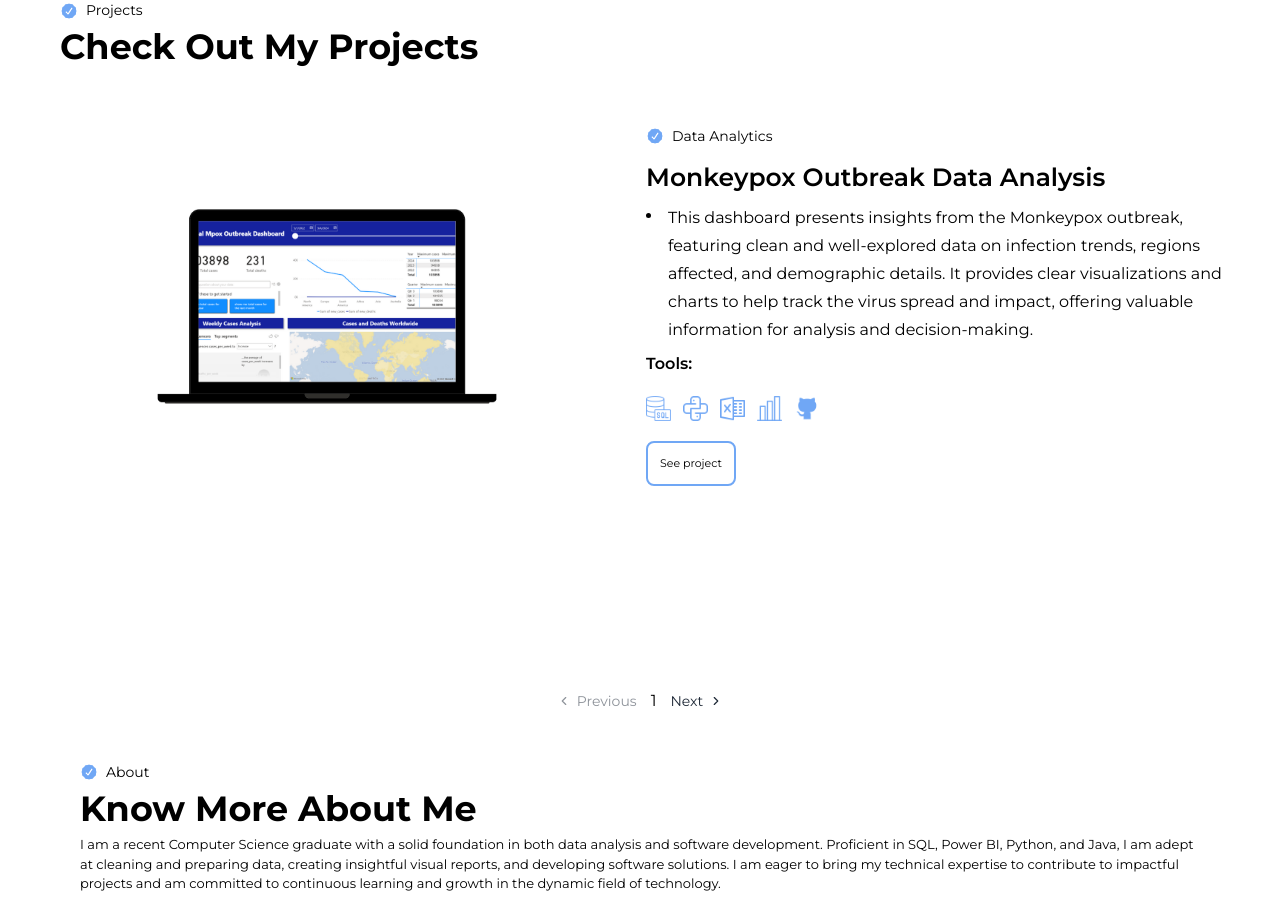
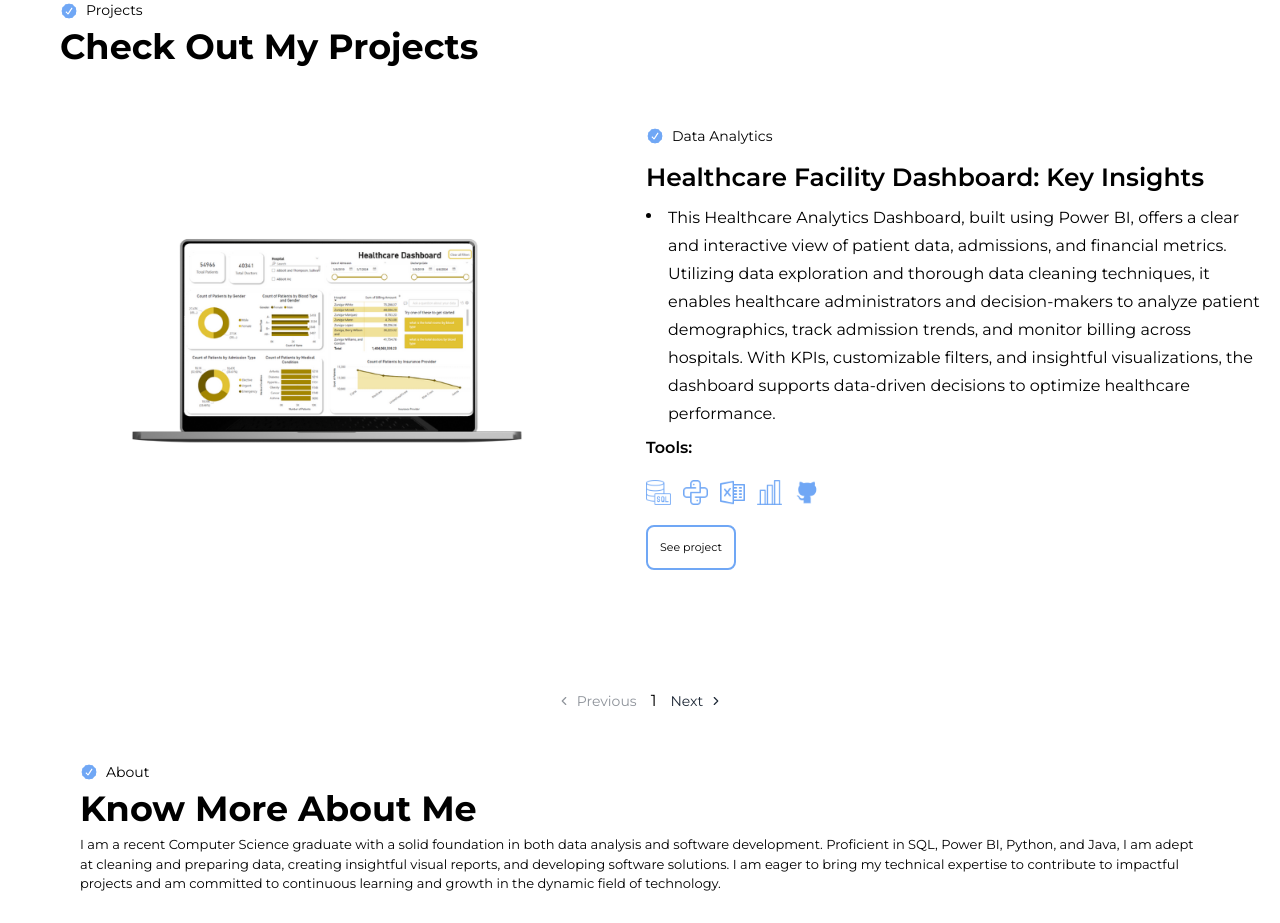
Before and after one commit to itsmenikoru/Jefferson-Bual-Portfolio, a Next.js app: page / in a window 1280 px wide. Shown: the part 2460-3383 px from the top of the page. Built offline with nearby package versions, Linux system fonts and the light colour scheme.

Commit message:
new project added

```diff
--- a/src/app/_lib/db.ts
+++ b/src/app/_lib/db.ts
@@ -2,6 +2,23 @@ export const project_details = [
 
   {
     id: 1,
+    name: 'Healthcare Facility Dashboard: Key Insights',
+    link: [
+      '1yjRCiqzK3jN-SevtytY9Eo6rqV75k2Vp/view?usp=sharing',
+      '1PddLGwjP26zivb4TWVhbB0Tjq4Inde9w/view?usp=sharing',
+      '1Pw-TfsFmuvRDnA4HgIyeNYk7sZj9wPos/view?usp=sharing',
+      '1WYaP4vd0ebGSQjsSEsqPo5XooCuceY00/view?usp=sharing',
+      '1sWcuoGLdhowL-by06miB3o2IHWL0PQ2g/view?usp=sharing',
+      '1wmc4ACZpHu0Ke0SNmF2TqYiChM_tV4ZS/view?usp=sharing',
+      '1f90Rz4SitdjDt2X0kqFIuGtEBDPIFqGp/view?usp=sharing',
+      '1k8WbGJKIiUa_cDdypbJIzu8_IqTTb2Mq/view?usp=sharing',
+      '1aqW4It7PrnVB9t2yG5b-Cl6vf9AZlnvU/view?usp=sharing',
+    ],
+    type: 'data analysis',
+    github_link: 'https://github.com/jeffieee/My-data-analysis-projects/tree/57f3034b6c79fab64b3b0c4dc2678411e0497848/healthcare_analysis',
+  },
+  {
+    id: 2,
     name: 'Monkeypox Outbreak Data Analysis',
     link: [
       '1DrQ0v-lnPIme0Zig111pyD1eiCohvZvJ',
@@ -14,7 +31,7 @@ export const project_details = [
     github_link: 'https://github.com/jeffieee/My-data-analysis-projects/tree/d18a44744d57c6caf33634b02612c5c61e14200d/mpox_analysis_2021-2024',
   },
   {
-    id: 2,
+    id: 3,
     name: 'CityAssist: Local Resident Monitoring and Demographic-Based Program Recommendation System',
     link: [
       '1YNSdJceEyLU5wwyZi3a7Rc38sufTdlZu',
@@ -32,7 +49,7 @@ export const project_details = [
     github_link: 'https://github.com/cocokhyle/DataDriven',
   },
   {
-    id: 3,
+    id: 4,
     name: 'SimpleRNN Demographic Insight Model',
     link: [
       '1MbqO9jBSrcJql47HBR9aQ8d4H86TyE06',
@@ -56,7 +73,7 @@ export const project_details = [
   //   github_link: 'https://github.com/jeffieee/My-Projects/blob/8a48d7c822aa201e2f15606f02b1520d2c46ea47/model.py',
   // },
   {
-    id: 4,
+    id: 5,
     name: 'Web-Based Student Academic Performance Monitoring System for Banay-Banay Elementary School',
     link: [
       '1fJPClRSSf2-biD5ucry2-Ddn6JR3n0QY',
@@ -70,7 +87,7 @@ export const project_details = [
     github_link: 'https://github.com/jeffieee/My-Projects/blob/66a6c4ee6f056c0c5780781fa12cf9b96973adf7/README.md',
   },
   {
-    id: 5,
+    id: 6,
     name: 'BayaScript: Convolutional Neural Networks Driven Character Recognition In a Mobile Application for Learning BayBayin',
     link: [
       '1TKlxOKQNZkazynes-OaYzz64IqmR3_9V',
--- a/src/components/project_details.tsx
+++ b/src/components/project_details.tsx
@@ -12,6 +12,21 @@ export default function ProjectDetails() {
 
     {
       id: 1,
+      src: '/healthcare.png',
+      alt: 'healthcare',
+      badge: 'Data Analytics',
+      title: 'Healthcare Facility Dashboard: Key Insights',
+      description: 'This Healthcare Analytics Dashboard, built using Power BI, offers a clear and interactive view of patient data, admissions, and financial metrics. Utilizing data exploration and thorough data cleaning techniques, it enables healthcare administrators and decision-makers to analyze patient demographics, track admission trends, and monitor billing across hospitals. With KPIs, customizable filters, and insightful visualizations, the dashboard supports data-driven decisions to optimize healthcare performance.',
+      tools: [
+        { src: '/sql.png', alt: 'sql' },
+        { src: '/python.png', alt: 'python_icon' },
+        { src: '/excel.png', alt: 'excel' },
+        { src: '/power.png', alt: 'powerbi' },
+        { src: '/github.png', alt: 'github' },
+      ],
+    },
+    {
+      id: 2,
       src: '/mpox.png',
       alt: 'mpox',
       badge: 'Data Analytics',
@@ -26,7 +41,7 @@ export default function ProjectDetails() {
       ],
     },
     {
-      id: 2,
+      id: 3,
       src: '/web_project2_img.png',
       alt: 'web_project2_img',
       badge: 'Website',
@@ -43,7 +58,7 @@ export default function ProjectDetails() {
     },
 
     {
-      id: 3,
+      id: 4,
       src: '/rnn_model.png',
       alt: 'rnn_model',
       badge: 'Model',
@@ -76,7 +91,7 @@ export default function ProjectDetails() {
     //   ],
     // },
     {
-      id: 4,
+      id: 5,
       src: '/web_project1_img.png',
       alt: 'web-project1_img',
       badge: 'Website',
@@ -92,7 +107,7 @@ export default function ProjectDetails() {
       ],
     },
     {
-      id: 5,
+      id: 6,
       src: '/baya-mobile-project.png',
       alt: 'baya-mobile-project',
       badge: 'Mobile',
```
Also changed, not shown: public/healthcare.png (added), public/mpox.png.
